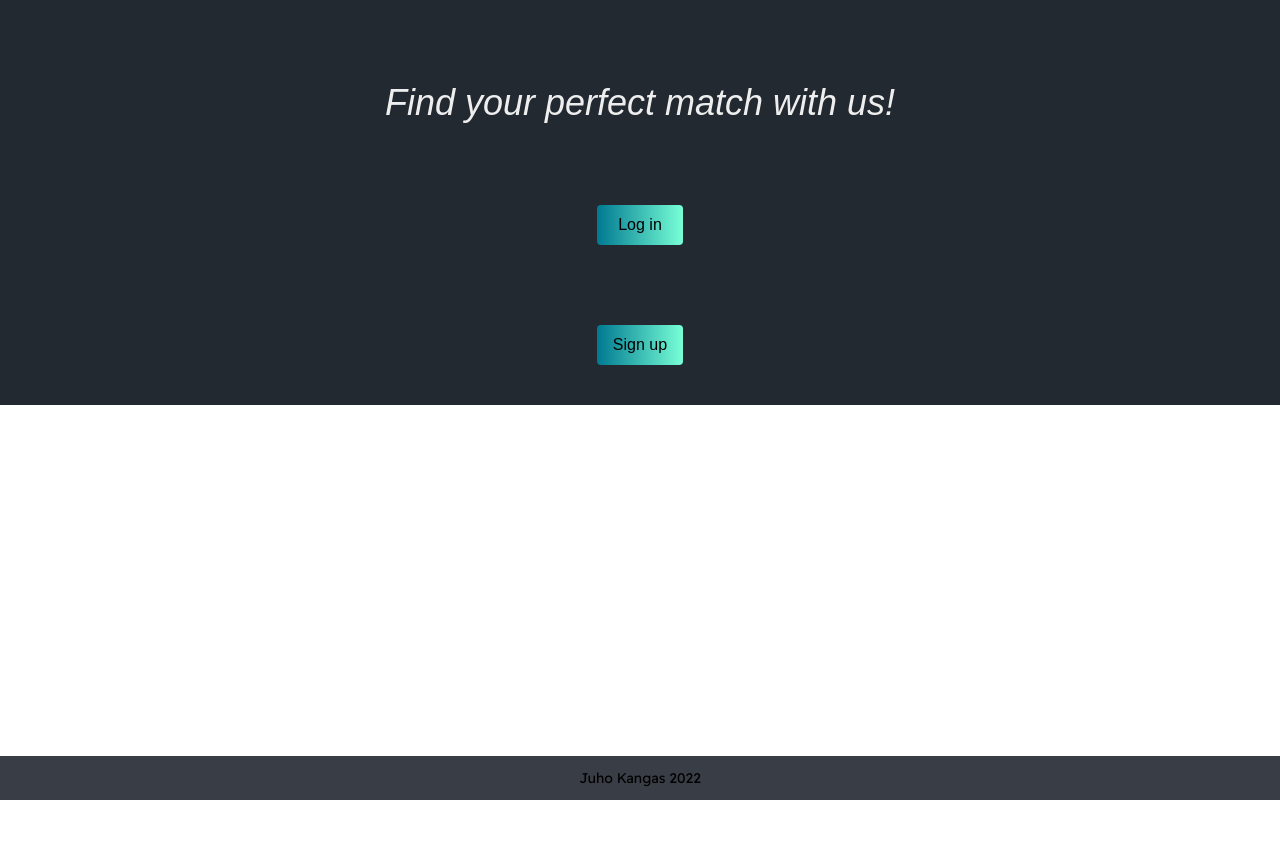
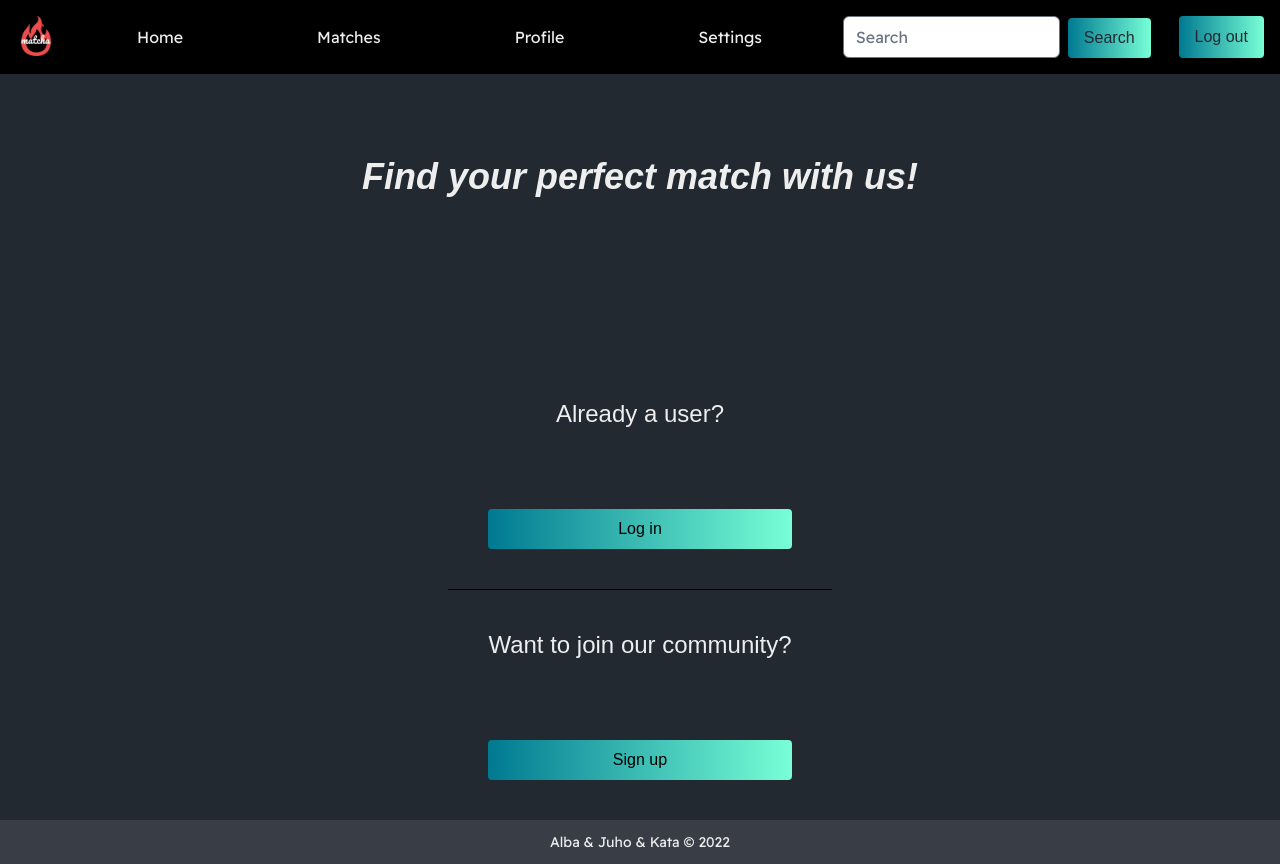
Before and after one commit to JuhoKangas/matcha, a React (Create React App) app in the folder client/: page / in a window 1280 px wide. Before the commit the page ends 800 px from the top, so only its background shows below. Built offline with nearby package versions, Linux system fonts and the light colour scheme; no server answers.

Commit message:
Changes in landing page and navbar styling, moved Navbar in App inside of Router.

```diff
--- a/client/src/App.js
+++ b/client/src/App.js
@@ -1,7 +1,7 @@
 import React, { useEffect } from 'react'
 import './index.css'
 import { BrowserRouter as Router, Routes, Route } from 'react-router-dom'
-//import Navbar from './components/Navbar'
+import Navbar from './components/Navbar'
 import Register from './routes/Register'
 import Login from './routes/Login'
 import Footer from './components/Footer'
@@ -22,10 +22,10 @@ const App = () => {
   console.log(user)
 
   return (
-    <div className="flex flex-col h-screen justify-between">
-      {/* <Navbar /> */}
+    <div className="flex flex-col h-screen justify-between bg-almost-black">
       <div className="mb-auto">
         <Router>
+      	<Navbar />
           <Routes>
             <Route path="/" element={<Landing />}></Route>
             {user && <Route path="/home" element={<Home />}></Route>}
--- a/client/src/components/Footer.js
+++ b/client/src/components/Footer.js
@@ -1,7 +1,7 @@
 const Footer = () => {
   return (
     <div className="p-3 bg-slate-400 flex justify-center text-sm text-gray-500 bg-gray-dark">
-      <p>Juho Kangas {new Date().getFullYear()}</p>
+      <p className="text-almost-white">Alba & Juho & Kata © {new Date().getFullYear()}</p>
     </div>
   )
 }
--- a/client/src/components/Navbar.js
+++ b/client/src/components/Navbar.js
@@ -1,19 +1,123 @@
-import { Link } from 'react-router-dom'
+import React from "react"
+import { useNavigate, Link } from "react-router-dom"
+import { useCookies } from "react-cookie"
+//import { FontAwesomeIcon } from '@fortawesome/react-fontawesome'
 
-const Navbar = () => {
+const Navbar = ({ user }) => {
+  const navigate = useNavigate()
+  const [cookies, setCookie, removeCookie] = useCookies(["user"])
+
+  const logout = () => {
+    removeCookie("UserId", cookies.UserId)
+    removeCookie("AuthToken", cookies.AuthToken)
+    navigate("/")
+  }
+
   return (
-    <div className="flex justify-center gap-7 p-4 bg-slate-400 text-gray-900 ">
-      <Link className="hover:text-gray-600" to="/">
+    <div className="flex justify-start gap-7 p-4 bg-black ">
+      <a href="/home">
+        <img
+          src="matcha-logo-dark.png"
+          width="40"
+          height="40"
+          className="d-inline-block align-top"
+          alt="matcha-logo"
+        ></img>
+      </a>
+
+      <Link
+        className="text-almost-white text-base hover:text-gray-600 m-auto"
+        to="/"
+      >
         Home
       </Link>
-      <Link className="hover:text-gray-600" to="/register">
-        Register
+      <Link
+        className="text-almost-white hover:text-gray-600 m-auto"
+        to="/matches"
+      >
+        Matches
       </Link>
-      <Link className="hover:text-gray-600" to="/login">
-        Login
+      <Link
+        className="text-almost-white hover:text-gray-600 m-auto"
+        to="/profile"
+      >
+        Profile
       </Link>
+      <Link
+        className="text-almost-white hover:text-gray-600 m-auto"
+        to="/settings"
+      >
+        Settings
+      </Link>
+
+      <form>
+        <input
+          type="search"
+          placeholder="Search"
+          className="me-2 rounded-md"
+          aria-label="Search"
+        />
+        <button
+          className="bg-gradient-to-r from-chitty-chitty to-bang-bang hover:bg-gradient-to-l text-almost-black py-2 px-4 rounded focus:outline-none focus:shadow-outline font-montserrat"
+          onClick={"#"}
+        >
+          Search
+        </button>
+      </form>
+
+      <button
+        className="bg-gradient-to-r from-chitty-chitty to-bang-bang hover:bg-gradient-to-l text-almost-black py-2 px-4 rounded focus:outline-none focus:shadow-outline font-montserrat"
+        onClick={logout}
+      >
+        Log out
+      </button>
+      {/* 					<Navbar.Brand><a href="/dashboard"><img src="matcha-logo-dark.png" width="30" height="30" className="d-inline-block align-top" alt="matcha-logo"></img></a></Navbar.Brand>
+					<Navbar.Toggle aria-controls="basic-navbar-nav"/>
+					<Navbar.Collapse id="basic-navbar-nav">
+						<Nav className="m-auto d-flex align-items-center w-100">
+							<LinkContainer to="/dashboard">
+								<Nav.Link>Home</Nav.Link>
+							</LinkContainer>
+							<LinkContainer to="/matches">
+								<Nav.Link>Matches</Nav.Link>
+							</LinkContainer>
+							<LinkContainer to="/profile">
+								<Nav.Link>Profile</Nav.Link>
+							</LinkContainer>
+							<LinkContainer to="/settings">
+								<Nav.Link>Settings</Nav.Link>
+							</LinkContainer>
+							<NavDropdown title={<i className="fas fa-bell"></i>} menuVariant="dark" id="basic-nav-dropdown">
+								<NavDropdown.Item className="dropdown-item text-wrap" target="_blank" rel="nofollow">
+									<p className="small text-uppercase mb-2">21/11/2022</p>
+									<p>You have a new match!</p>
+								</NavDropdown.Item>
+								<NavDropdown.Item className="dropdown-item text-wrap" target="_blank" rel="nofollow">
+									<p className="small text-uppercase mb-2">21/11/2022</p>
+									<p>You have a new match!</p>
+								</NavDropdown.Item>
+							</NavDropdown>
+							<Nav.Item className="ms-md-auto d-none d-md-block"></Nav.Item>
+							<Form className="mx-3 d-flex">
+								<Form.Control type="search" placeholder="Search" className="me-2" aria-label="Search" />
+								<Button className="col btn btn-pink-moon" onClick={"#"}>Search</Button>
+							</Form>
+							<Nav.Item className="mx-3 d-none d-md-block">
+								<Navbar.Text className="fs-6">{user.data.user.username}</Navbar.Text>
+							</Nav.Item>
+							<Button size="sm" variant="secondary" onClick={logout}>
+								Log out
+							</Button>
+						</Nav>
+					</Navbar.Collapse> */}
     </div>
   )
 }
 
 export default Navbar
+
+{
+  /* <Nav.Item>
+<span id="navbarNotificationCounter" class="badge rounded-pill badge-notification bg-danger" alt="Notifications" style={{color: "rgb(255, 255, 255) !important;"}}>2</span>
+</Nav.Item> */
+}
--- a/client/src/routes/Landing.jsx
+++ b/client/src/routes/Landing.jsx
@@ -15,13 +15,23 @@ const Landing = () => {
   }
 
   return (
+    <>
       <div className="flex flex-col bg-almost-black">
-      <h1 className="text-center font-montserrat font-style: italic leading-tight text-4xl mt-20 mb-10 text-almost-white">
+        <h1
+          className="text-center font-montserrat font-bold font-style: italic leading-tight text-almost-white
+		 text-4xl mt-20 mb-20"
+        >
           Find your perfect match with us!
         </h1>
         <div className="flex justify-center items-between">
           <div className="">
             <div className="p-10 min-w-90">
+              <p
+                className="text-center font-montserrat font-medium leading-tight text-almost-white
+		 		text-2xl mt-20 mb-20"
+              >
+                Already a user?
+              </p>
               <button
                 className="w-full bg-gradient-to-r from-chitty-chitty to-bang-bang hover:bg-gradient-to-l text-white py-2 px-4 rounded focus:outline-none focus:shadow-outline font-montserrat"
                 onClick={navigateLogin}
@@ -29,7 +39,14 @@ const Landing = () => {
                 Log in
               </button>
             </div>
+            <hr className="w-full" />
             <div className="p-10 min-w-90">
+              <p
+                className="text-center font-montserrat leading-tight text-almost-white
+		 		text-2xl mb-20"
+              >
+                Want to join our community?
+              </p>
               <button
                 className="w-full bg-gradient-to-r from-chitty-chitty to-bang-bang hover:bg-gradient-to-l text-white py-2 px-4 rounded focus:outline-none focus:shadow-outline font-montserrat"
                 onClick={navigateSignup}
@@ -38,18 +55,9 @@ const Landing = () => {
               </button>
             </div>
           </div>
-{/*         <div className="">
-          <img
-            className=""
-            width="350"
-            height="350"
-            src="matcha-logo-dark.png"
-            alt="matcha-logo"
-            style={{ transform: "rotate(10deg)" }}
-          ></img>
-        </div> */}
         </div>
       </div>
+    </>
   )
 }
 
--- a/client/src/routes/Login.js
+++ b/client/src/routes/Login.js
@@ -38,7 +38,8 @@ const Login = ({ setToken }) => {
   return (
     <div className="flex flex-col">
       <div>
-        <h1 className="text-center font-montserrat font-bold leading-tight text-4xl mt-20 mb-10">
+        <h1 className="text-center font-montserrat font-bold leading-tight text-almost-white
+		 text-4xl mt-20 mb-20">
           Log in to your account
         </h1>
       </div>
@@ -46,10 +47,10 @@ const Login = ({ setToken }) => {
       <div className="flex justify-center items-center">
         <form
           onSubmit={login}
-          className="bg-white shadow-sm rounded px-10 pt-6 pb-8 mb-4"
+          className="bg-white shadow-sm rounded px-10 pt-10 pb-8 mb-4"
         >
           <div className="mb-4">
-            <label className="block font-montserrat mb-2" htmlFor="email">
+            <label className="block font-montserrat mb-2 text-almost-white" htmlFor="email">
               Email
             </label>
             <input
@@ -65,13 +66,13 @@ const Login = ({ setToken }) => {
 					border-gray-300
 					shadow-sm
 					text-gray-700
-					focus:border-indigo-300 focus:ring focus:ring-indigo-200 focus:ring-opacity-20"
+					focus:border-chitty-chitty focus:ring focus:ring-chitty-chitty focus:ring-opacity-20"
               required
             />
           </div>
 
           <div className="mb-6">
-            <label className="block font-montserrat" htmlFor="password">
+            <label className="block font-montserrat mb-2 text-almost-white" htmlFor="password">
               Password
             </label>
             <input
@@ -87,14 +88,14 @@ const Login = ({ setToken }) => {
 					border-gray-300
 					shadow-sm
 					text-gray-700
-					focus:border-indigo-300 focus:ring focus:ring-indigo-200 focus:ring-opacity-20"
+					focus:border-chitty-chitty focus:ring focus:ring-chitty-chitty focus:ring-opacity-20"
               required
             />
           </div>
 
           <div className="flex items-center justify-center mb-5">
             <input
-              className="bg-gradient-to-r from-sky-500 to-indigo-500 hover:bg-gradient-to-l text-white py-2 px-4 rounded focus:outline-none focus:shadow-outline font-montserrat"
+              className="bg-gradient-to-r from-chitty-chitty to-bang-bang hover:bg-gradient-to-l py-2 px-4 rounded focus:outline-none focus:shadow-outline font-montserrat"
               type="submit"
               value="Login"
             />
@@ -102,7 +103,7 @@ const Login = ({ setToken }) => {
           <hr />
           <div className="flex items-center justify-center mt-5 mb-5">
             <a
-              class="inline-block align-baseline font-bold text-sm text-blue-500 hover:text-blue-800"
+              class="inline-block align-baseline font-bold text-sm text-chitty-chitty hover:text-blue-800"
               href="#"
             >
               Forgot password?
@@ -111,7 +112,7 @@ const Login = ({ setToken }) => {
           <hr />
           <div className="flex items-center justify-center mt-5">
             <a
-              class="inline-block align-baseline font-bold text-sm text-blue-500 hover:text-blue-800"
+              class="inline-block align-baseline font-bold text-sm text-chitty-chitty hover:text-blue-800"
               href="#"
             >
               Already have an account? Sign in!
--- a/client/tailwind.config.js
+++ b/client/tailwind.config.js
@@ -7,6 +7,7 @@ module.exports = {
         'montserrat': ['Montserrat', 'sans-serif']
       },
 	  colors: {
+		'black': '#000000',
 		'almost-black': '#232931',
 		'gray-dark': '#393E46',
 		'almost-white': '#EEEEEE',
```
Lines whose indentation alone changed are shown as unchanged.
